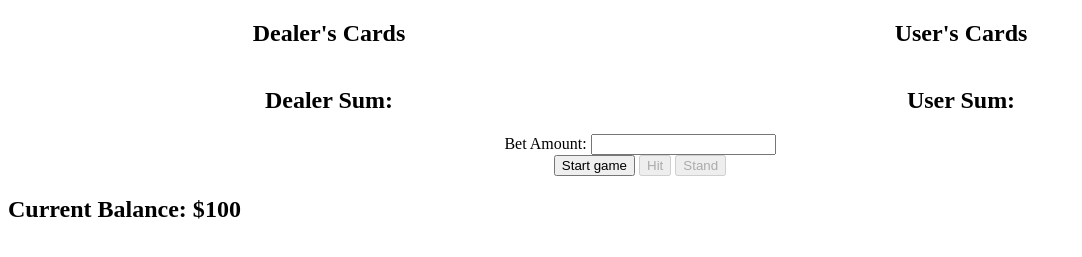
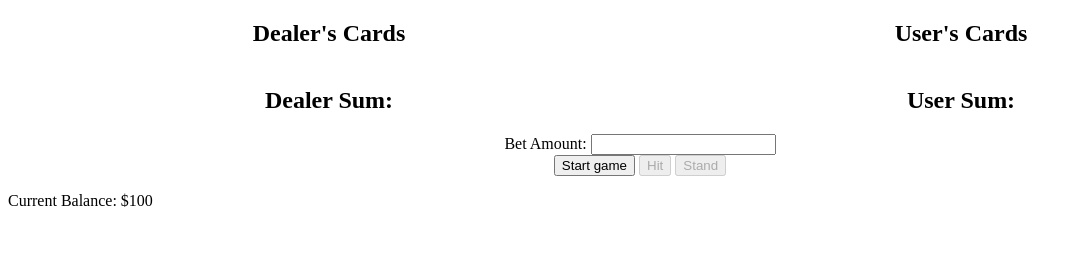
Before and after one commit to seanpgillick/GorillaKingdom, a website: page public_html/blackjack.html in a window 1280 px wide. Shown: the part 343-600 px from the top of the page, without its empty margins (0-1082 px from the left). Drawn offline with nearby package versions, Linux system fonts and the light colour scheme.

Commit message:
Update blackjack.html

```diff
--- a/public_html/blackjack.html
+++ b/public_html/blackjack.html
@@ -56,9 +56,9 @@
         <button id="standButton">Stand</button>
     </div>
     <div id="displayBalance" class="container">
-       <h2>Current Balance: $</h2>
-       <h2 id="currentBal"></h2>
-       <h2 id="matchResults" class="flex-item"></h2>
+       <p>Current Balance: $</p>
+       <p id="currentBal"></p>
+       <p id="matchResults" class="flex-item"></p>
     </div>
 
 </div>
```
